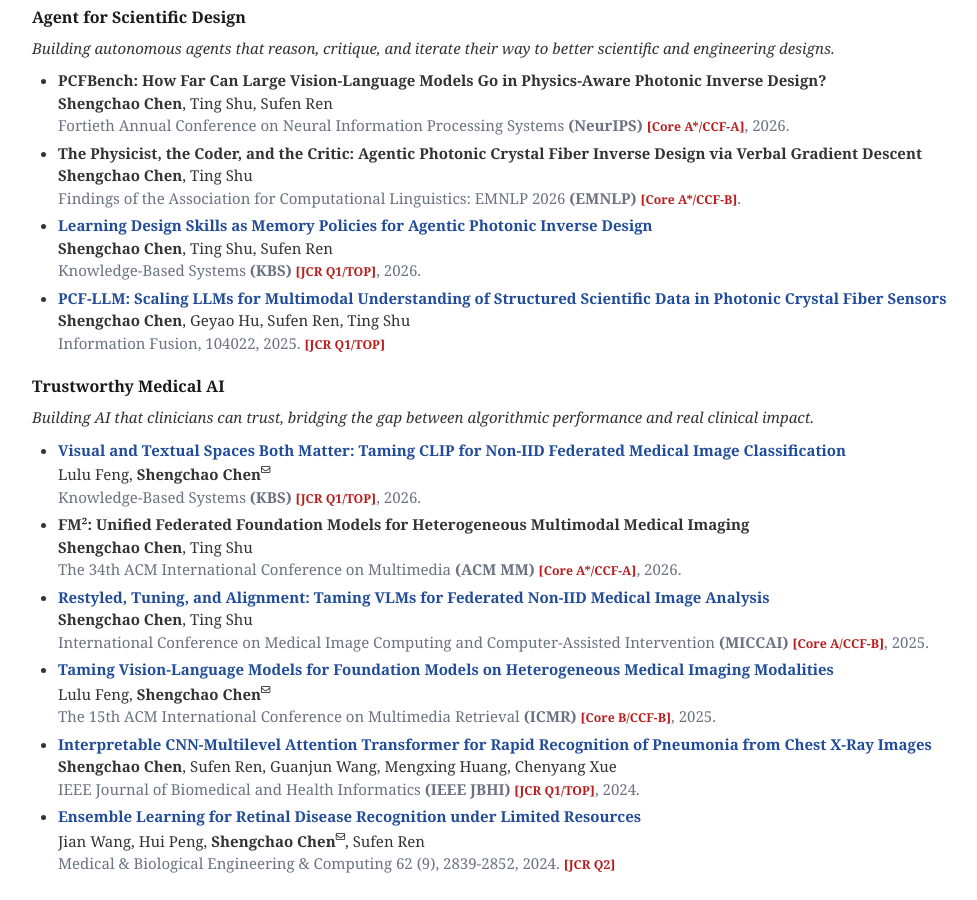
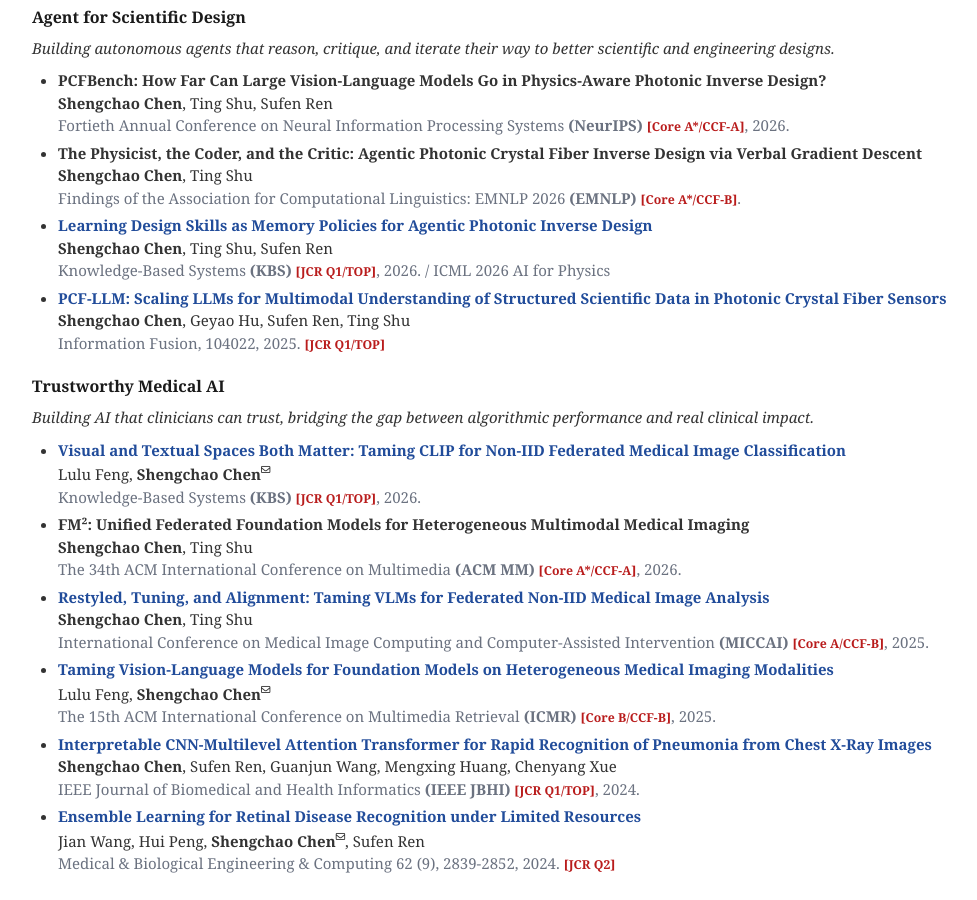
Before and after one commit to shengchaochen82/shengchaochen82.github.io, a Jekyll site: the page built from index.md, in a window 1280 px wide and 900 px high, scrolled down 2127 px. Shown: the whole window, without its empty margins (108-1085 px from the left). Built offline with Jekyll 4.4.1, drawn with Linux system fonts in a browser that asks for light colours.

Commit message:
Content: append ICML 2026 AI for Physics workshop to KBS paper venue
Co-Authored-By: Claude Sonnet 5 <noreply@anthropic.com>

```diff
--- a/_data/publications.yml
+++ b/_data/publications.yml
@@ -80,7 +80,7 @@ agent_sci_design:
     - title: "Learning Design Skills as Memory Policies for Agentic Photonic Inverse Design"
       authors: "<strong>Shengchao Chen</strong>, Ting Shu, Sufen Ren"
       conference_short: KBS
-      conference: "Knowledge-Based Systems <strong>(KBS)</strong> <span class='classic-tag'>[JCR Q1/TOP]</span>, 2026."
+      conference: "Knowledge-Based Systems <strong>(KBS)</strong> <span class='classic-tag'>[JCR Q1/TOP]</span>, 2026. / ICML 2026 AI for Physics"
       pdf: "https://arxiv.org/abs/2605.29421"
 
     - title: "PCF-LLM: Scaling LLMs for Multimodal Understanding of Structured Scientific Data in Photonic Crystal Fiber Sensors"
```
